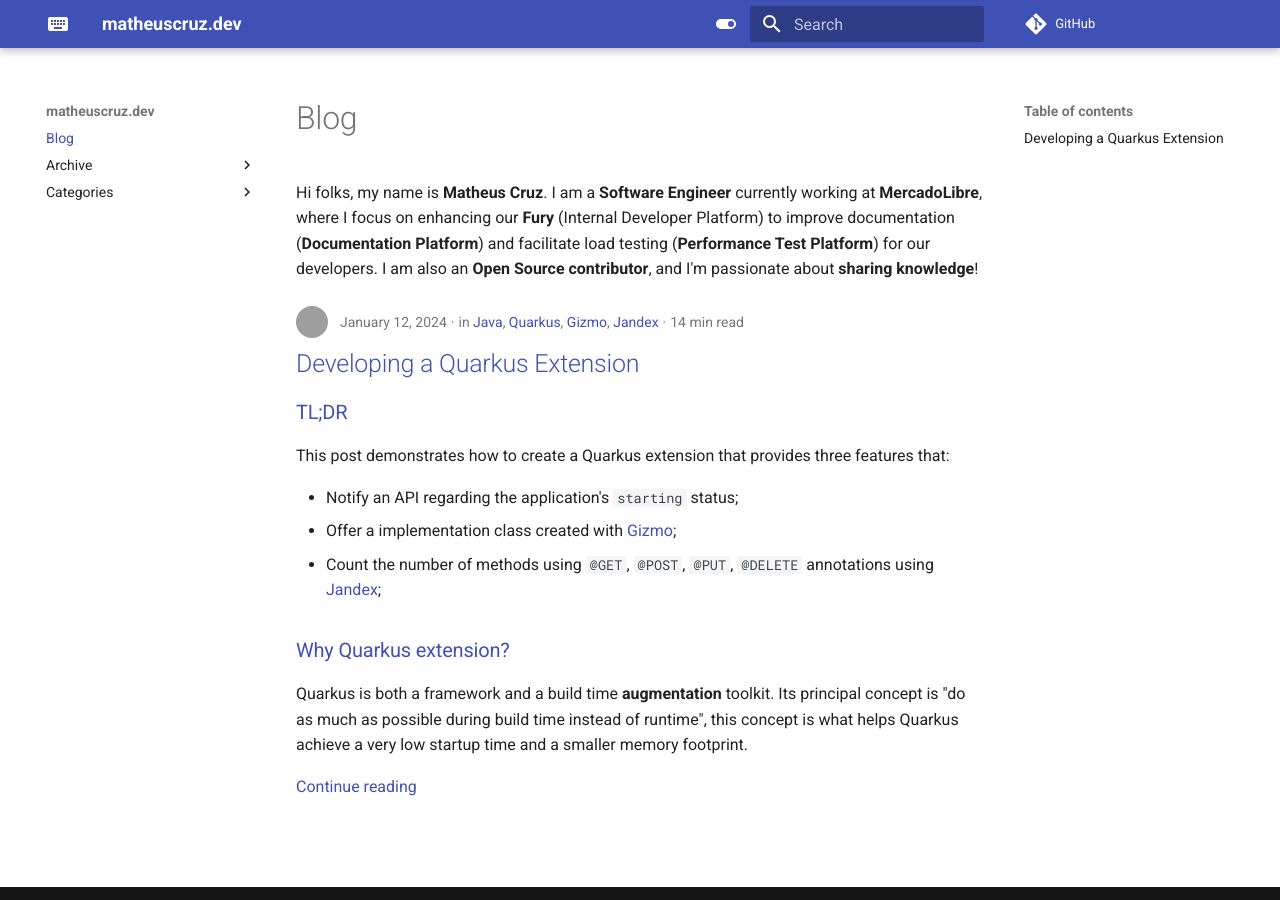
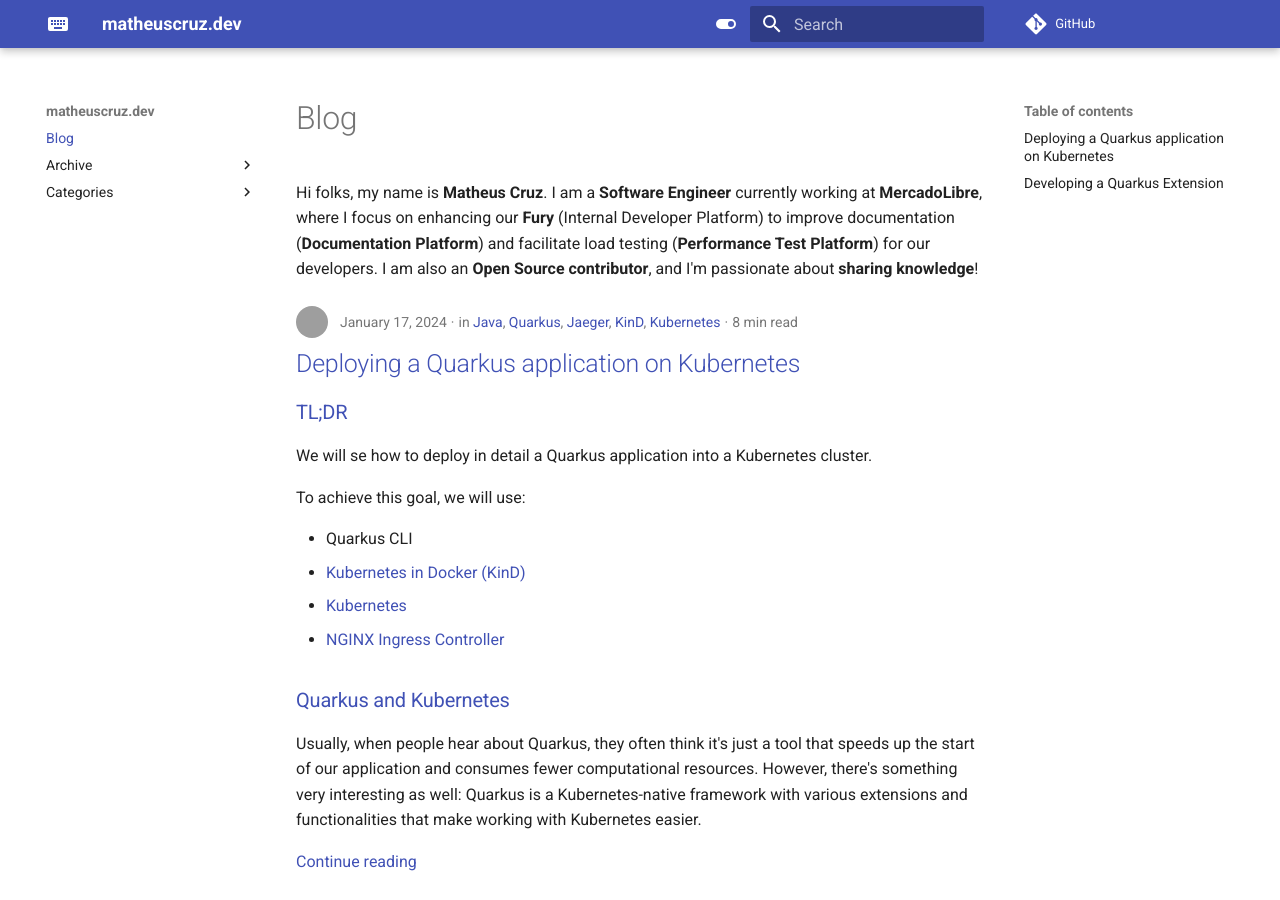
Before and after one commit to mcruzdev/blog, an MkDocs documentation site: the page built from docs/index.md, in a window 1280 px wide and 900 px high. Built offline with MkDocs 1.6.1 and Material for MkDocs 9.7.7, drawn with Linux system fonts in a browser that asks for light colours; comment, search, counter and statistics services are not loaded; grey boxes are pictures that could not be loaded.

Commit message:
Publish deploy-quarkus-on-kubernetes-with-kind

```diff
--- a/docs/posts/deploy-quarkus-on-kubernetes-with-kind.md
+++ b/docs/posts/deploy-quarkus-on-kubernetes-with-kind.md
@@ -1,14 +1,16 @@
 ---
 title: Deploying a Quarkus application on Kubernetes
-draft: true
-date: 2024-01-13
+draft: false
+date: 2024-01-17
 authors:
   - mcruzdev
 categories:
   - Java
   - Quarkus
   - Jaeger
-  - Kubernetes KinD
+  - KinD
+  - Kubernetes
+  - Docker
 ---
 
 ## TL;DR
```
